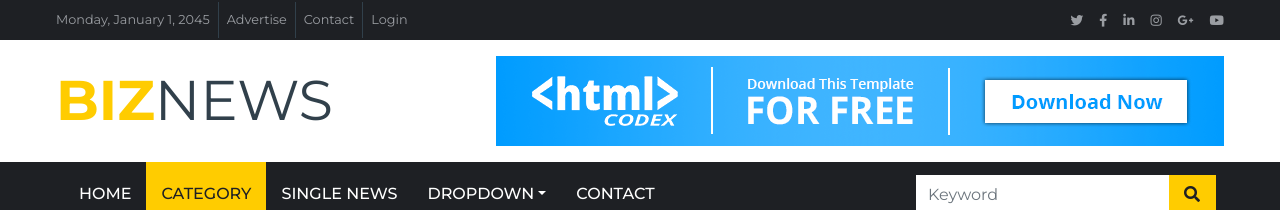
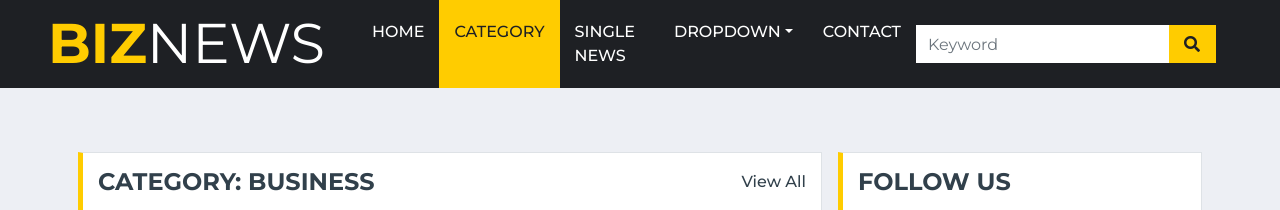
Before and after one commit to hornillayuso/hornillayuso.github.io, a plain HTML site: page category.html in a window 1280 px wide. Shown: the top 210 px of the page. Drawn offline with nearby package versions, Linux system fonts and the light colour scheme.

Commit message:
Update category.html

```diff
--- a/category.html
+++ b/category.html
@@ -28,60 +28,6 @@
 <body>
     <!-- Topbar Start -->
     <div class="container-fluid d-none d-lg-block">
-        <div class="row align-items-center bg-dark px-lg-5">
-            <div class="col-lg-9">
-                <nav class="navbar navbar-expand-sm bg-dark p-0">
-                    <ul class="navbar-nav ml-n2">
-                        <li class="nav-item border-right border-secondary">
-                            <a class="nav-link text-body small" href="#">Monday, January 1, 2045</a>
-                        </li>
-                        <li class="nav-item border-right border-secondary">
-                            <a class="nav-link text-body small" href="#">Advertise</a>
-                        </li>
-                        <li class="nav-item border-right border-secondary">
-                            <a class="nav-link text-body small" href="#">Contact</a>
-                        </li>
-                        <li class="nav-item">
-                            <a class="nav-link text-body small" href="#">Login</a>
-                        </li>
-                    </ul>
-                </nav>
-            </div>
-            <div class="col-lg-3 text-right d-none d-md-block">
-                <nav class="navbar navbar-expand-sm bg-dark p-0">
-                    <ul class="navbar-nav ml-auto mr-n2">
-                        <li class="nav-item">
-                            <a class="nav-link text-body" href="#"><small class="fab fa-twitter"></small></a>
-                        </li>
-                        <li class="nav-item">
-                            <a class="nav-link text-body" href="#"><small class="fab fa-facebook-f"></small></a>
-                        </li>
-                        <li class="nav-item">
-                            <a class="nav-link text-body" href="#"><small class="fab fa-linkedin-in"></small></a>
-                        </li>
-                        <li class="nav-item">
-                            <a class="nav-link text-body" href="#"><small class="fab fa-instagram"></small></a>
-                        </li>
-                        <li class="nav-item">
-                            <a class="nav-link text-body" href="#"><small class="fab fa-google-plus-g"></small></a>
-                        </li>
-                        <li class="nav-item">
-                            <a class="nav-link text-body" href="#"><small class="fab fa-youtube"></small></a>
-                        </li>
-                    </ul>
-                </nav>
-            </div>
-        </div>
-        <div class="row align-items-center bg-white py-3 px-lg-5">
-            <div class="col-lg-4">
-                <a href="index.html" class="navbar-brand p-0 d-none d-lg-block">
-                    <h1 class="m-0 display-4 text-uppercase text-primary">Biz<span class="text-secondary font-weight-normal">News</span></h1>
-                </a>
-            </div>
-            <div class="col-lg-8 text-center text-lg-right">
-                <a href="https://htmlcodex.com"><img class="img-fluid" src="img/ads-728x90.png" alt=""></a>
-            </div>
-        </div>
     </div>
     <!-- Topbar End -->
 
@@ -89,7 +35,7 @@
     <!-- Navbar Start -->
     <div class="container-fluid p-0">
         <nav class="navbar navbar-expand-lg bg-dark navbar-dark py-2 py-lg-0 px-lg-5">
-            <a href="index.html" class="navbar-brand d-block d-lg-none">
+            <a href="index.html" class="navbar-brand d-block">
                 <h1 class="m-0 display-4 text-uppercase text-primary">Biz<span class="text-white font-weight-normal">News</span></h1>
             </a>
             <button type="button" class="navbar-toggler" data-toggle="collapse" data-target="#navbarCollapse">
```
